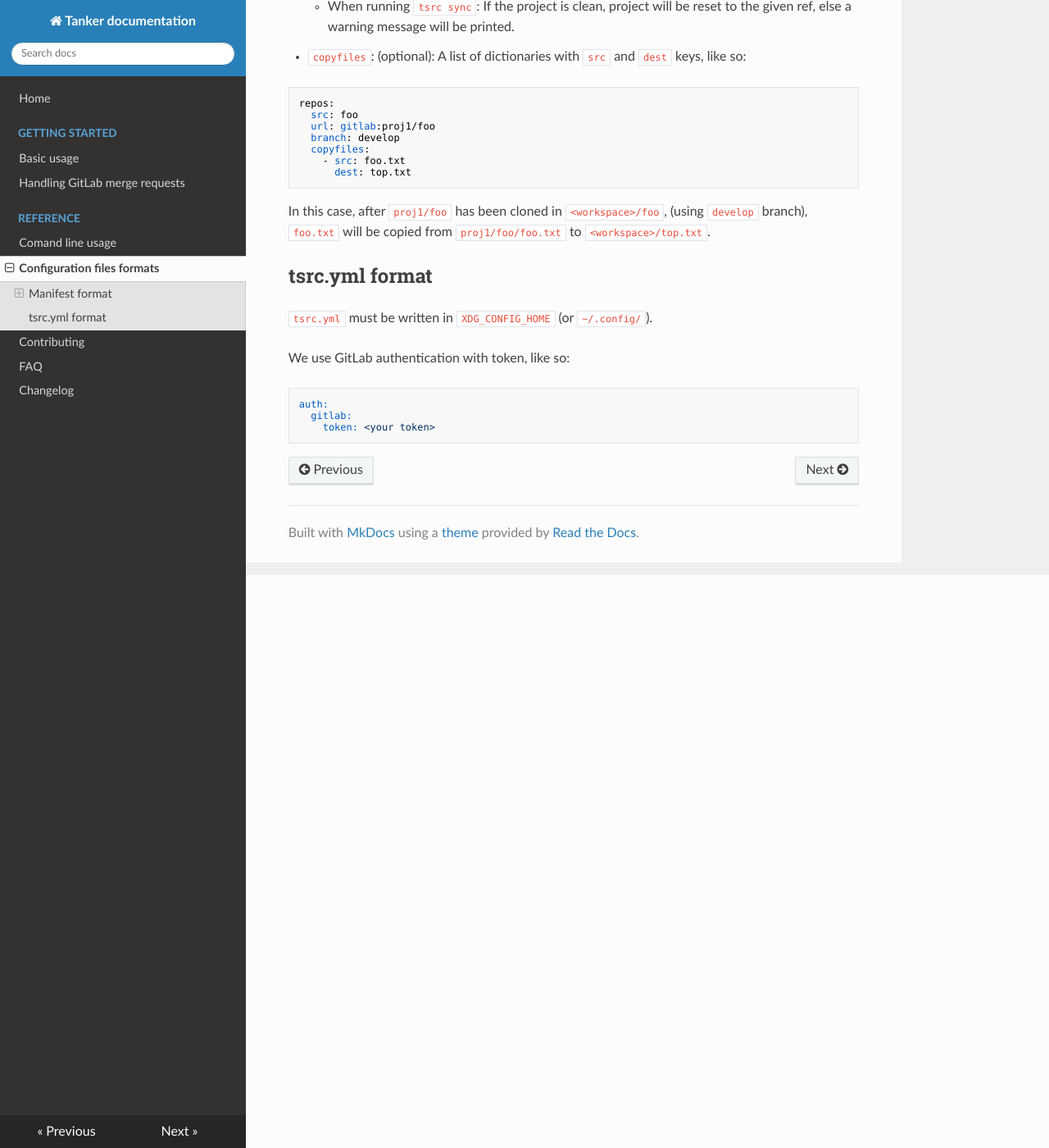
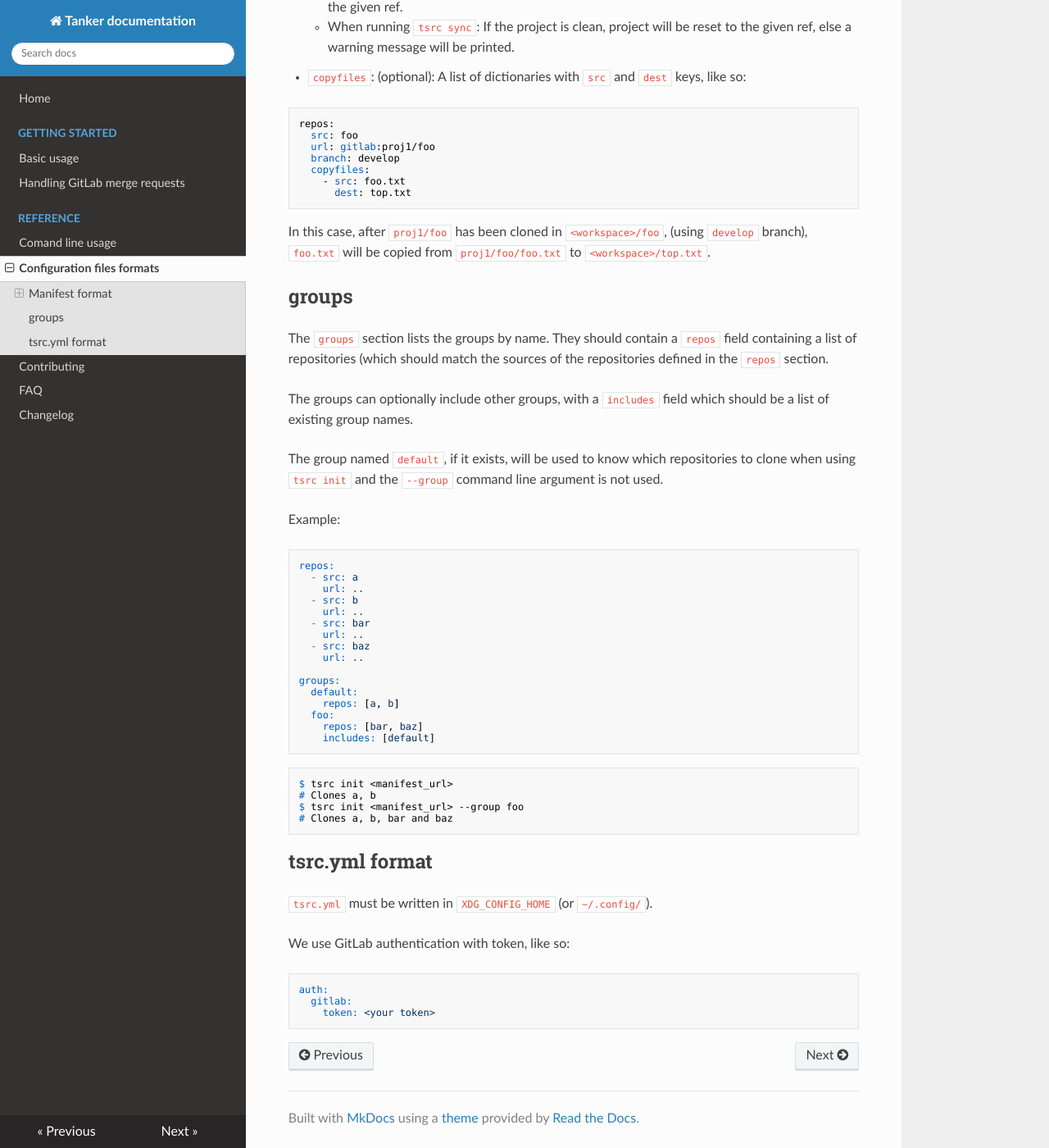
Before and after one commit to your-tools/tsrc, an MkDocs documentation site: the page built from docs/ref/formats.md, in a window 1280 px wide and 1400 px high, scrolled down 699 px. Shown: the whole window at 82% size. Built offline with MkDocs 1.6.1, drawn with Linux system fonts in a browser that asks for light colours; nearby versions of some CDN libraries; old or Windows-style settings are respelled for this version of MkDocs; some of the changed text lies outside the part shown.

Commit message:
Update documentation

````diff
--- a/docs/ref/formats.md
+++ b/docs/ref/formats.md
@@ -13,6 +13,8 @@ The manifest is always parsed as a dictionary .
 * `repos` (required): list of repos to clone
 
 * `gitlab.url` (optional): HTTP URL of the GitLab instance
+
+* `groups` (optional): list of groups
 
 ### repos
 
@@ -47,6 +49,50 @@ In this case, after `proj1/foo` has been cloned in `<workspace>/foo`,
 (using `develop` branch), `foo.txt` will be copied from `proj1/foo/foo.txt` to
 `<workspace>/top.txt`.
 
+## groups
+
+The `groups` section lists the groups by name. They should contain a `repos` field
+containing a list of repositories (which should match the sources of the repositories
+defined in the `repos`  section.
+
+The groups can optionally include other groups, with a `includes` field which should be
+a list of existing group names.
+
+The group named `default`, if it exists, will be used to know which repositories to clone
+when using `tsrc init` and the `--group` command line argument is not used.
+
+Example:
+
+```yaml
+repos:
+  - src: a
+    url: ..
+  - src: b
+    url: ..
+  - src: bar
+    url: ..
+  - src: baz
+    url: ..
+
+groups:
+  default:
+    repos: [a, b]
+  foo:
+    repos: [bar, baz]
+    includes: [default]
+```
+
+```console
+$ tsrc init <manifest_url>
+# Clones a, b
+$ tsrc init <manifest_url> --group foo
+# Clones a, b, bar and baz
+```
+
+
+
+
+
 ## tsrc.yml format
 
 `tsrc.yml` must be written in `XDG_CONFIG_HOME` (or `~/.config/`).
````
Also changed, not shown: docs/changelog.md (+4 -0 lines), docs/ref/cli.md (+7 -1 lines).
